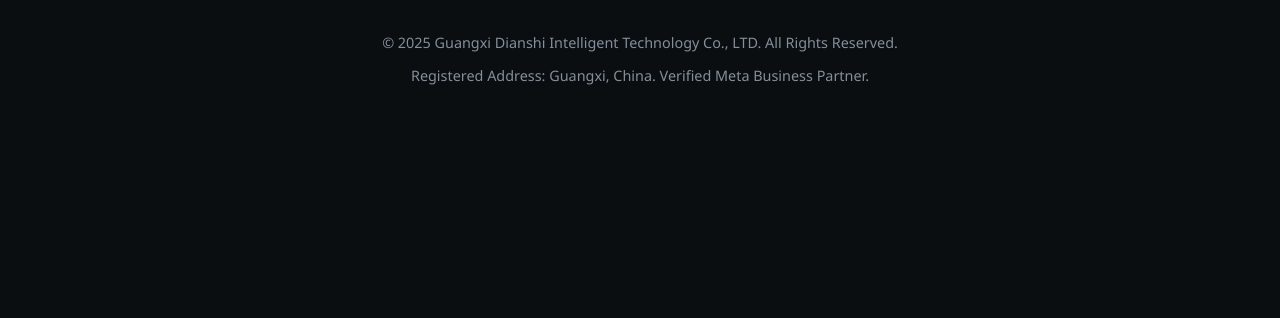
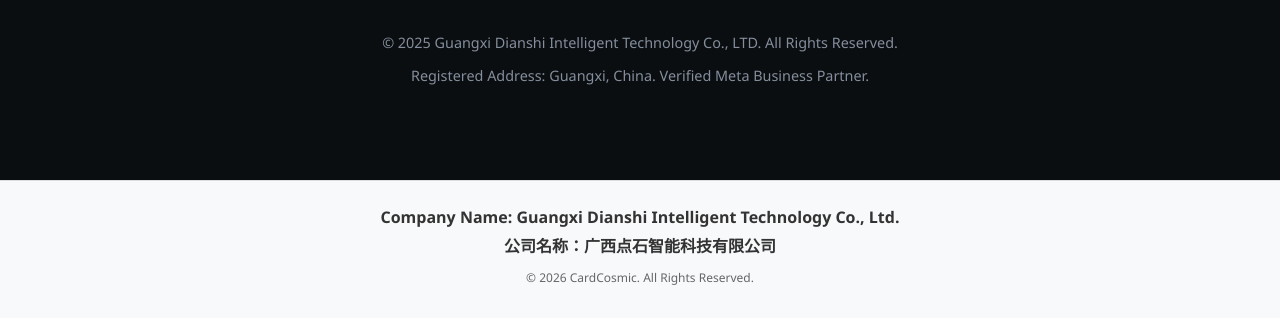
Before and after one commit to dianshitrade/dianshitrade.github.io, a plain HTML site: page index.html in a window 1280 px wide. Shown: the part 710-1028 px from the top of the page. Before the commit the page ends 850 px from the top, so only its background shows below. Drawn offline with Linux system fonts and the light colour scheme.

Commit message:
Update index.html
Add company info

```diff
--- a/index.html
+++ b/index.html
@@ -41,6 +41,14 @@
         <p>&copy; 2025 Guangxi Dianshi Intelligent Technology Co., LTD. All Rights Reserved.</p>
         <p>Registered Address: Guangxi, China. Verified Meta Business Partner.</p>
     </div>
-
+<div style="background-color: #f8f9fa; padding: 20px; text-align: center; border-top: 1px solid #ddd; margin-top: 40px;">
+    <p style="color: #333; font-weight: bold; font-size: 16px; margin: 5px 0;">
+        Company Name: Guangxi Dianshi Intelligent Technology Co., Ltd.
+    </p>
+    <p style="color: #333; font-weight: bold; font-size: 16px; margin: 5px 0;">
+        公司名称：广西点石智能科技有限公司
+    </p>
+    <p style="color: #666; font-size: 12px;">&copy; 2026 CardCosmic. All Rights Reserved.</p>
+</div>
 </body>
 </html>
```
